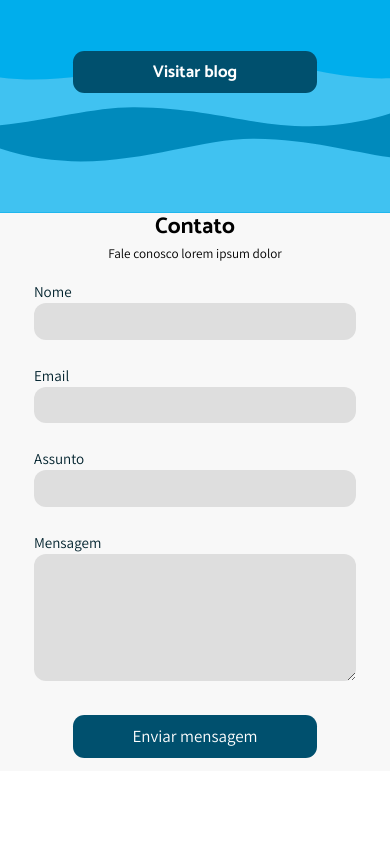
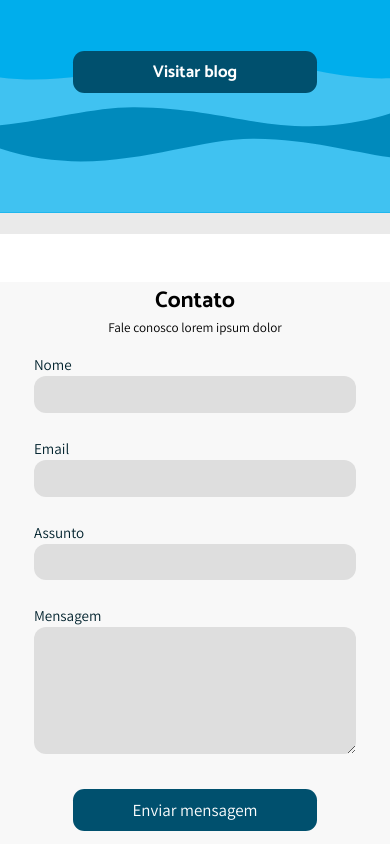
Before and after one commit to citi-onboarding/Aqua-Jr, a React (Create React App) app in the folder client/: page / in a window 390 px wide. Shown: the part 3272-4116 px from the top of the page. Before the commit the page ends 4043 px from the top, so only its background shows below. Built offline with nearby package versions, Linux system fonts and the light colour scheme; no server answers.

Commit message:
began the last wave

```diff
--- a/client/src/components/CallToBlog/CallToBlog.css
+++ b/client/src/components/CallToBlog/CallToBlog.css
@@ -10,16 +10,13 @@
 
 @media only screen and (max-width: 1024px) {
     .CallToBlog{
-        /*display: flex;*/
         display: block;
         width: 100vw;
         height: calc(460 * var(--proportion-mobile));
-        /*background-color: rgb(29, 175, 233);*/
+        background-color: rgb(29, 175, 233);
         background-image: url('./fundo (3).svg');
         overflow: hidden;
         color: #F8F8F8;
-        /*align-items: center;
-        justify-content: center;*/
         margin-bottom: -5px;
         position: relative;
         z-index: 1;
--- a/client/src/components/CallToBlog/CallToBlog.jsx
+++ b/client/src/components/CallToBlog/CallToBlog.jsx
@@ -1,7 +1,6 @@
 import React from "react";
 import "./CallToBlog.css";
 import ondasAzuis from './ilustracao (2).svg';
-import onda2 from './onda2 (4).svg';
 
 function CallToBlog() {
   return (
@@ -16,9 +15,6 @@ function CallToBlog() {
         </p>
         <button name= "Visitar o blog">Visitar blog</button>
       </div>
-      <div className="OndaBottom">
-        <img src={onda2}/>
-      </div>
     </section>
   );
 }
--- a/client/src/components/Contact/Contact.css
+++ b/client/src/components/Contact/Contact.css
@@ -104,6 +104,10 @@
     cursor: pointer;
 }
 
+.contactSection .ondaTop, .ondaTop img{
+    display: none;
+}
+
 @media only screen and (max-width: 1024px) {
     .Body-contact {
         height: calc(597 * var(--proportion-mobile));
@@ -152,9 +156,27 @@
     .Body-contact .forms-text h2 {
         font-size: calc(24 * var(--proportion-mobile));
     }
+
     .Body-contact .forms-text p {
         font-size: calc(14 * var(--proportion-mobile));
 
     }
 
+    .contactSection .ondaTop{
+        display: block;
+        overflow-y: visible;
+    }
+
+    .ondaTop img{
+        display: block;
+        position: relative;
+        bottom: calc( 50* var(--proportion-mobile));
+    }
+
+    .contactSection{
+        position: relative;
+        z-index: 4;
+        overflow-y: visible;
+    }
+
 }
--- a/client/src/components/Contact/Contact.jsx
+++ b/client/src/components/Contact/Contact.jsx
@@ -2,6 +2,7 @@ import React, { useState, useEffect }  from 'react';
 import './Contact.css';
 import img from "./contact-img.png";
 import axios from 'axios';
+import onda2 from './onda2 (4).svg';
 
 
 
@@ -29,9 +30,12 @@ function Contact() {
     }
 
     return (
+        <div className="contacSection">
+            <div className="ondaTop">
+                <img src={onda2}/>
+            </div>
             <div className= "Body-contact" id="contact">
                 <div className="forms-text">
-
                     <h2>
                         Contato
                     </h2>
@@ -71,6 +75,7 @@ function Contact() {
                     <img src={img} alt="Imagem de um homem usando um microscópio"/>
                 </div>
             </div>
+        </div>
         )
     }
 
```
Also changed, not shown: client/src/components/Contact/onda2 (4).svg (renamed from client/src/components/CallToBlog/onda2 (4).svg). Lines whose indentation alone changed are shown as unchanged.
